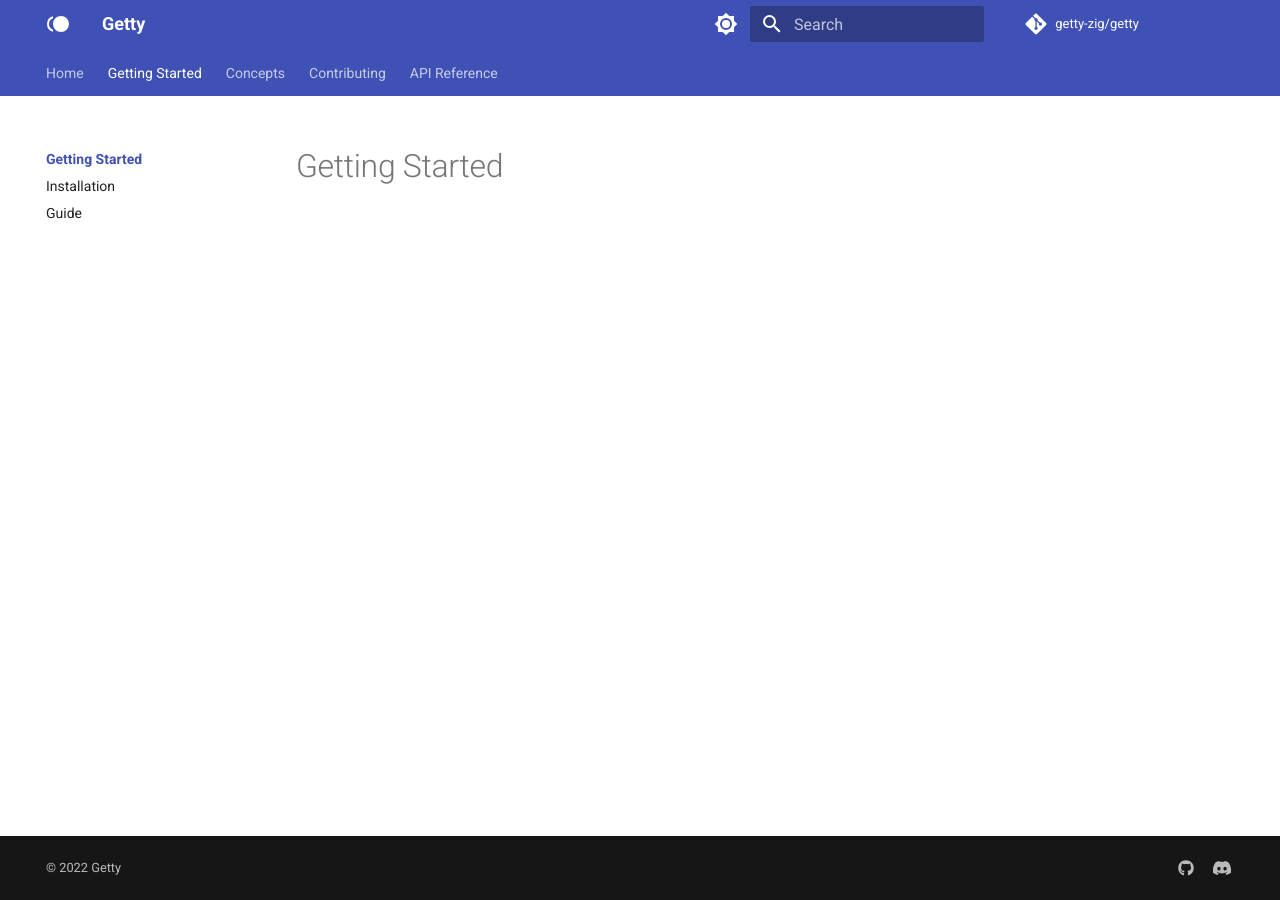
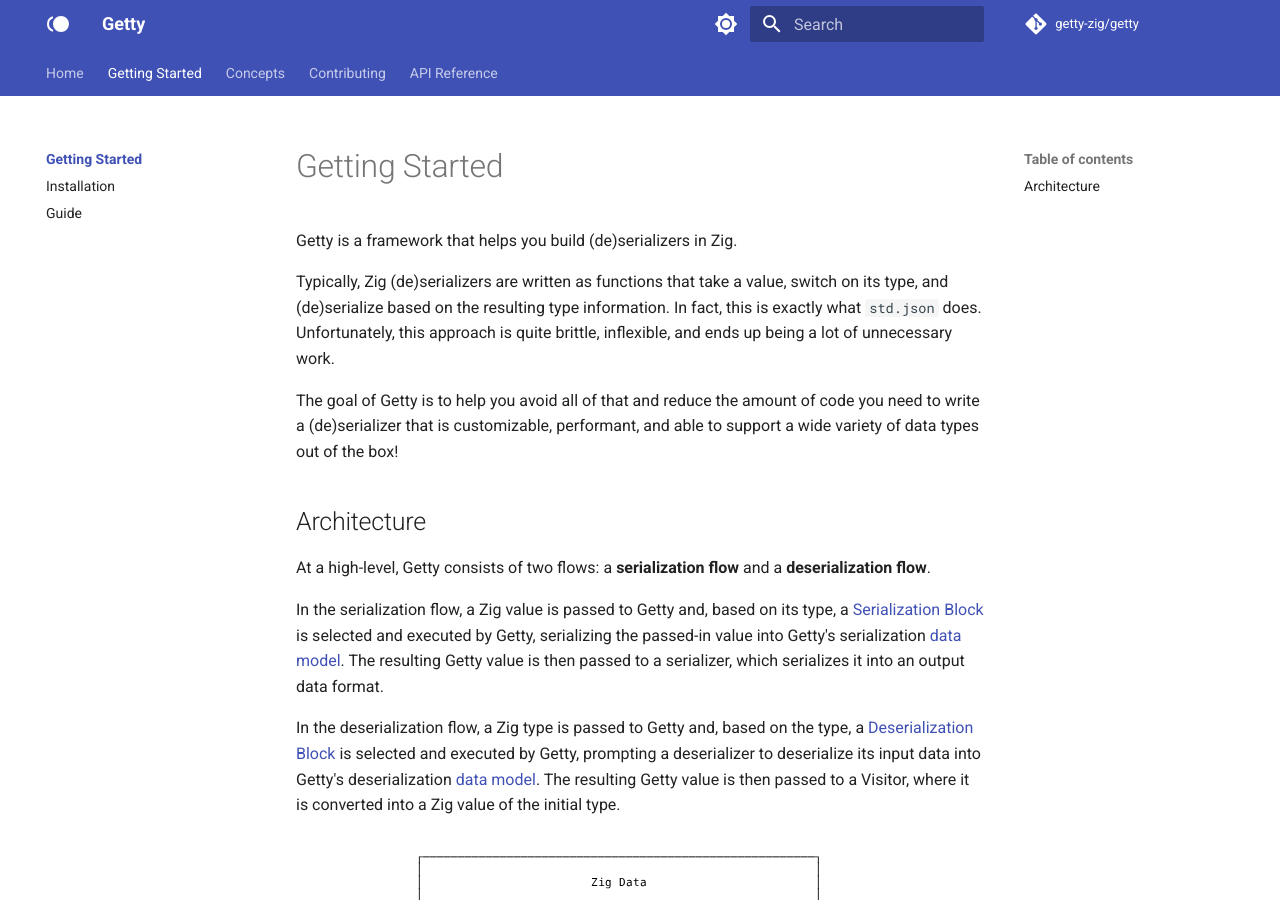
Before and after one commit to getty-zig/getty.so, an MkDocs documentation site: the page built from docs/getting-started/index.md, in a window 1280 px wide and 900 px high. Built offline with MkDocs 1.6.1 and Material for MkDocs 9.7.7, drawn with Linux system fonts in a browser that asks for light colours; comment, search, counter and statistics services are not loaded.

```diff
--- a/docs/getting-started/index.md
+++ b/docs/getting-started/index.md
@@ -1 +1,22 @@
 # Getting Started
+
+Getty is a framework that helps you build (de)serializers in Zig.
+
+Typically, Zig (de)serializers are written as functions that take a value, switch on its type, and (de)serialize based on the resulting type information. In fact, this is exactly what `std.json` does. Unfortunately, this approach is quite brittle, inflexible, and ends up being a lot of unnecessary work.
+
+The goal of Getty is to help you avoid all of that and reduce the amount of code you need to write a (de)serializer that is customizable, performant, and able to support a wide variety of data types out of the box!
+
+## Architecture
+
+At a high-level, Getty consists of two flows: a __serialization flow__ and a __deserialization flow__.
+
+In the serialization flow, a Zig value is passed to Getty and, based on its type, a [Serialization Block](/blocks-and-tuples) is selected and executed by Getty, serializing the passed-in value into Getty's serialization [data model](/data-models). The resulting Getty value is then passed to a serializer, which serializes it into an output data format.
+
+In the deserialization flow, a Zig type is passed to Getty and, based on the type, a [Deserialization Block](/blocks-and-tuples) is selected and executed by Getty, prompting a deserializer to deserialize its input data into Getty's deserialization [data model](/data-models). The resulting Getty value is then passed to a Visitor, where it is converted into a Zig value of the initial type.
+
+<figure markdown>
+
+![Architecture](/assets/images/architecture-light.svg#only-light)
+![Architecture](/assets/images/architecture-dark.svg#only-dark)
+
+</figure>
--- a/mkdocs.yml
+++ b/mkdocs.yml
@@ -21,7 +21,7 @@ theme:
 
   icon:
     logo: material/circle-multiple
-  favicon: images/getty-favicon-solid-large.png
+  favicon: assets/images/getty-favicon-solid-large.png
 
   palette:
     - media: "(prefers-color-scheme: dark)"
@@ -134,6 +134,9 @@ markdown_extensions:
   - pymdownx.tasklist:
       custom_checkbox: true
 
+  # Enables tables.
+  - tables
+
 ################################################################################
 # Documentation Layout
 ################################################################################
@@ -146,9 +149,10 @@ nav:
     - getting-started/installation.md
     - getting-started/guide.md
   - Concepts:
-    - values.md
-    - data-models.md
-    - blocks-and-tuples.md
+    - concepts/index.md
+    - concepts/values.md
+    - concepts/data-models.md
+    - concepts/blocks-and-tuples.md
   - Contributing:
     - contributing.md
     - style-guide.md
```
Also changed, not shown: docs/concepts/data-models.md (added, +135 -0 lines), docs/concepts/index.md (added, +1 -0 lines), docs/concepts/values.md (added, +30 -0 lines), docs/getting-started/installation.md (+1 -1 lines), docs/assets/images/architecture-dark.svg (added), docs/assets/images/architecture-light.svg (added), docs/assets/images/data-model-dark.svg (added), docs/assets/images/data-model-light.svg (added), docs/assets/images/getty-favicon-solid-large.png (renamed from docs/images/getty-favicon-solid-large.png), 2 other files.
